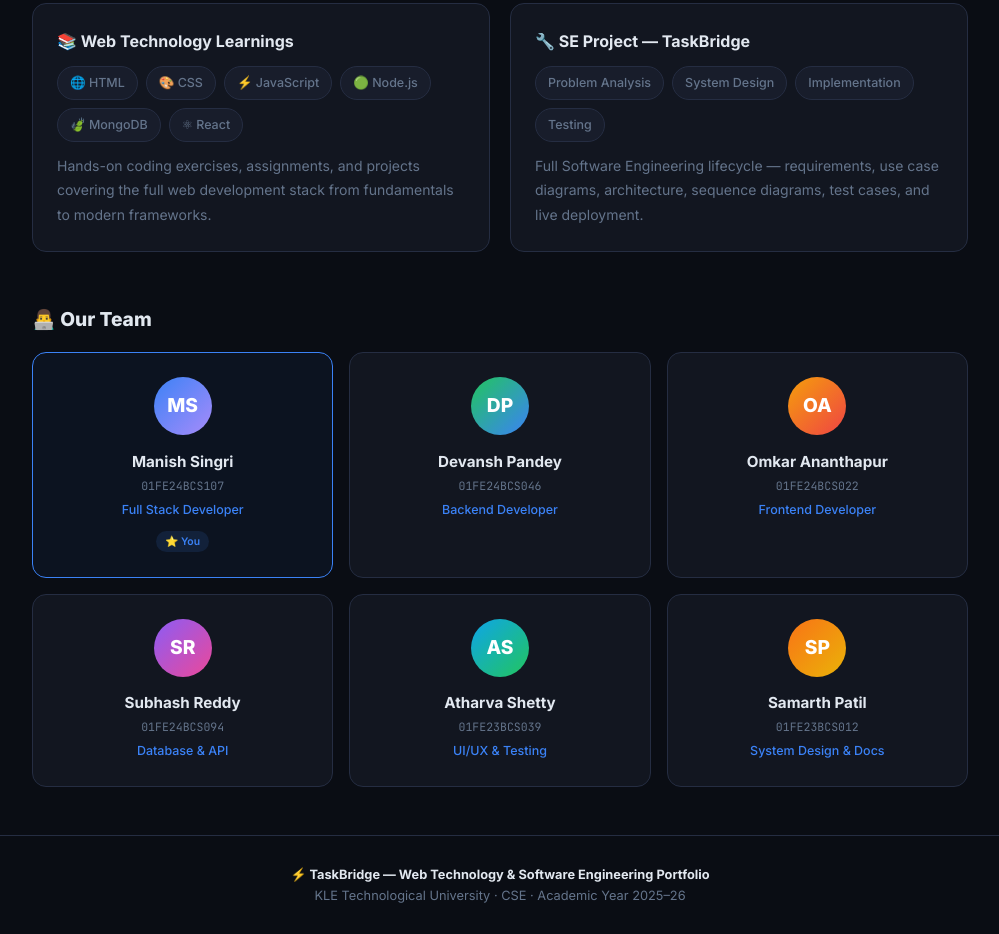
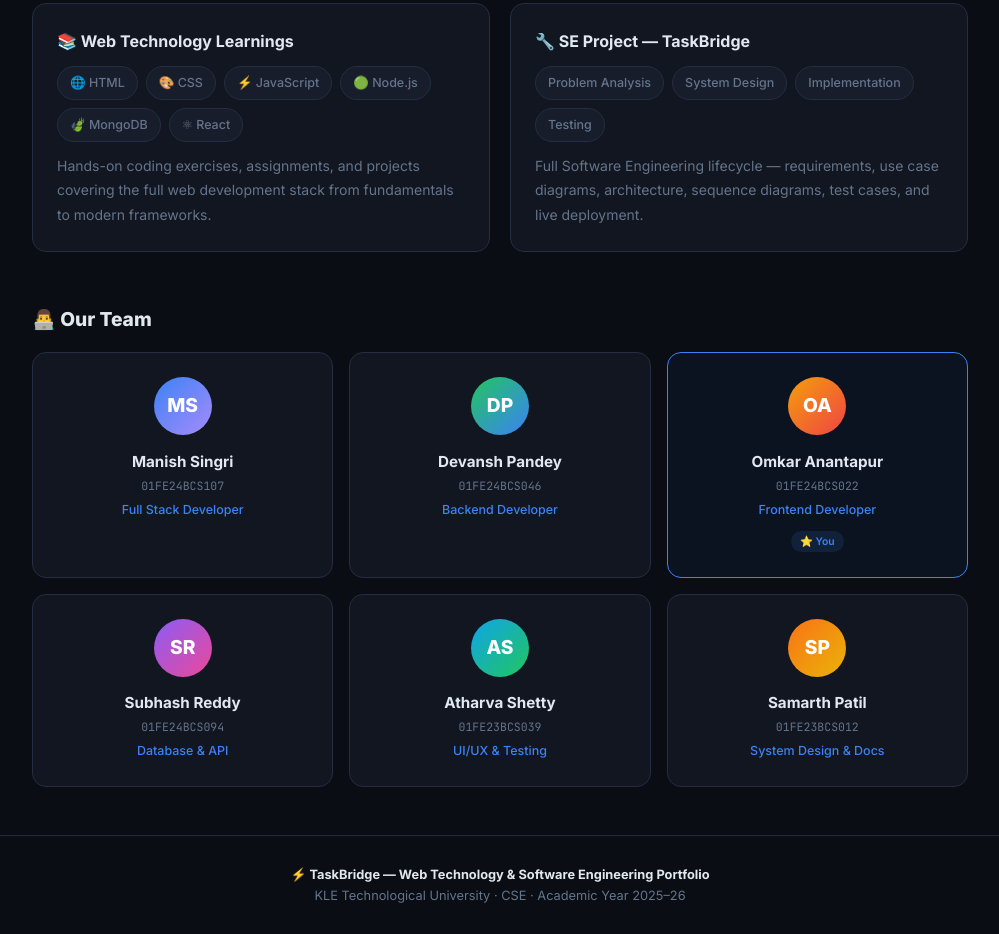
Before and after one commit to Omkaranantapur/wt-portfolio, a plain HTML site: page index.html in a window 1280 px wide. Shown: the part 895-1829 px from the top of the page, without its empty margins (140-1139 px from the left). Drawn offline with Linux system fonts and the light colour scheme.

Commit message:
Fix: Switch me-card highlight to Omkar Anantapur

```diff
--- a/index.html
+++ b/index.html
@@ -388,12 +388,11 @@
     <!-- Team Preview -->
     <h2 style="font-size:1.2rem;font-weight:800;margin:2rem 0 1rem;color:var(--text)">👨‍💻 Our Team</h2>
     <div class="g3 rv">
-      <div class="team-card me-card">
+      <div class="team-card">
         <div class="tav" style="background:linear-gradient(135deg,#3b82f6,#a78bfa)">MS</div>
         <div class="team-name">Manish Singri</div>
         <div class="team-id">01FE24BCS107</div>
         <div class="team-role">Full Stack Developer</div>
-        <div style="margin-top:6px"><span class="badge bb" style="font-size:0.65rem">⭐ You</span></div>
       </div>
       <div class="team-card">
         <div class="tav" style="background:linear-gradient(135deg,#22c55e,#3b82f6)">DP</div>
@@ -401,11 +400,12 @@
         <div class="team-id">01FE24BCS046</div>
         <div class="team-role">Backend Developer</div>
       </div>
-      <div class="team-card">
+      <div class="team-card me-card">
         <div class="tav" style="background:linear-gradient(135deg,#f59e0b,#ef4444)">OA</div>
-        <div class="team-name">Omkar Ananthapur</div>
+        <div class="team-name">Omkar Anantapur</div>
         <div class="team-id">01FE24BCS022</div>
         <div class="team-role">Frontend Developer</div>
+        <div style="margin-top:6px"><span class="badge bb" style="font-size:0.65rem">⭐ You</span></div>
       </div>
       <div class="team-card">
         <div class="tav" style="background:linear-gradient(135deg,#8b5cf6,#ec4899)">SR</div>
```
